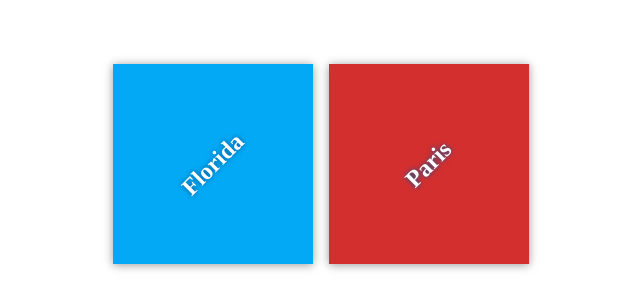
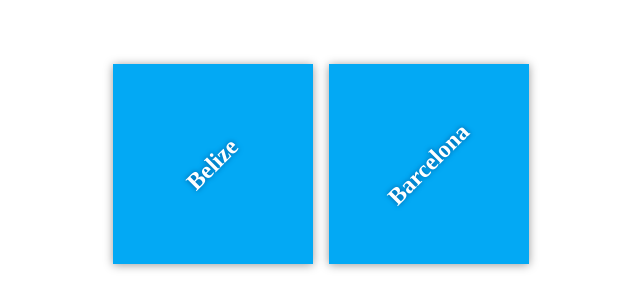
Before and after one commit to FOFANA12/my-travel-plans, a plain HTML site: page index.html in a window 1280 px wide. Shown: the part 236-544 px from the top of the page, without its empty margins (319-959 px from the left). Drawn offline with Linux system fonts and the light colour scheme.

Commit message:
Add starting destinations

```diff
--- a/index.html
+++ b/index.html
@@ -10,13 +10,12 @@
 
     <div class="container">
         <div class="destination-container">
-            <div class="destination" id="florida">
-                <h2>Florida</h2>
+            <div class="destination" id="belize">
+                <h2>Belize</h2>
             </div>
 
-            <div class="destination" id="paris">
-                <h2>Paris</h2>
-            </div>
+            <div class="destination" id="barcelona">
+                <h2>Barcelona</h2>
         </div>
     </div>
 
```
